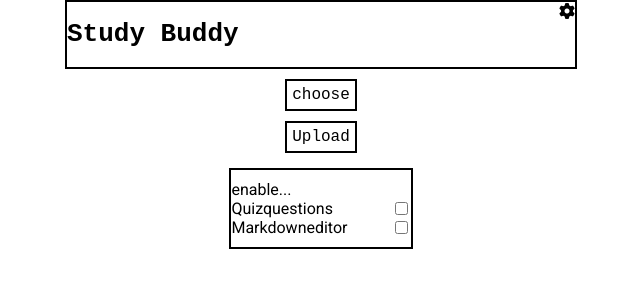
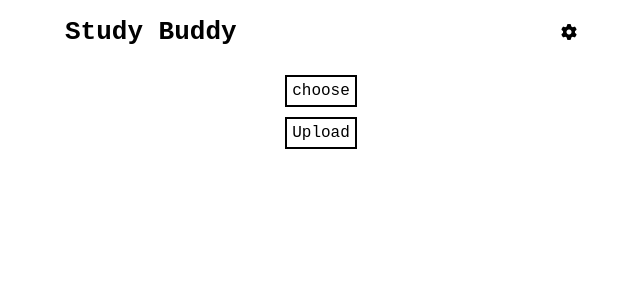
Before and after one commit to jefrwld/study-buddy-frontend, an Angular app: page / in a window 1280 px wide. Shown: the top 300 px of the page, without its empty margins (319-959 px from the left). Built offline with nearby package versions, Linux system fonts and the light colour scheme.

Commit message:
added options for nav

```diff
--- a/src/app/app.component.html
+++ b/src/app/app.component.html
@@ -5,7 +5,25 @@
     <div class="nav">
         <h1 class="heading">Study Buddy</h1>
         <div class="menue">
-            <i class="fa-solid fa-gear"></i>
+
+            <div (click)="showOptions()" class="menu-icon-wrapper">
+                <i class="fa-solid fa-gear"></i>
+            </div>
+        </div>
+    </div>
+
+
+    <div class="options-wrapper">
+        <div *ngIf="this.options" class="options">
+            <span>enable...</span>
+            <div class="options-formelement">
+                <label for="">Quizquestions</label>
+                <input (click)="showQuiz()" type="checkbox" name="" id="">
+            </div>
+            <div class="options-formelement">
+                <label for="">Markdowneditor</label>
+                <input (click)="showMarkdownEditor()" type="checkbox" name="" id="">
+            </div>
         </div>
     </div>
 
@@ -18,17 +36,6 @@
             <input class="upload-input" type="file" id="file-upload" (change)="onFileSelected($event)" multiple>
         <div class="button-wrapper" *ngIf="!this.showSpinner">
             <button class="upload-form-button" type="submit" [disabled]="!selectedFiles.length">Upload</button>
-        </div>
-        <div class="options">
-            <span>enable...</span>
-            <div class="options-formelement">
-                <label for="">Quizquestions</label>
-                <input (click)="showQuiz()" type="checkbox" name="" id="">
-            </div>
-            <div class="options-formelement">
-                <label for="">Markdowneditor</label>
-                <input (click)="showMarkdownEditor()" type="checkbox" name="" id="">
-            </div>
         </div>
         <div class="spinner-overlay" *ngIf="this.showSpinner">
             <div class="spinner"></div>
--- a/src/app/app.component.ts
+++ b/src/app/app.component.ts
@@ -67,7 +67,8 @@ export class AppComponent {
           this.response = response;
           this.uploadStatus = true;
           this.displayUploadResponseMessage(this.uploadStatus);
-          this.quizzQuestions.set(response.questions);
+          this.quizzQuestions.set(Array.isArray(response.questions) ? response.questions : Object.values(response.questions));
+
           this.showSpinner = false;
           console.log(response.questions);
         },
--- a/src/styles.css
+++ b/src/styles.css
@@ -10,11 +10,16 @@
 .nav {
   display: flex;
   justify-content: space-between;
-  border: 2px solid black;
 }
 
 .upload-input {
     display: none;
+}
+
+.menue {
+  display: flex;
+  justify-content: center;
+  align-items: center;
 }
 
 
@@ -90,14 +95,18 @@
 
   .options {
     border: 2px solid black;
-    width: 35%;
+    width: 150px;
     display: flex;
     flex-direction: column;
     justify-content: center;
-    padding-top: 10px;
-    padding-bottom: 10px;
-    margin-top: 15px;
+    padding: 10px;
+    position: absolute;
 
+  }
+
+  .options-wrapper{
+    display: flex;
+    justify-content: right;
   }
   .options-formelement{
     display: flex;
```
